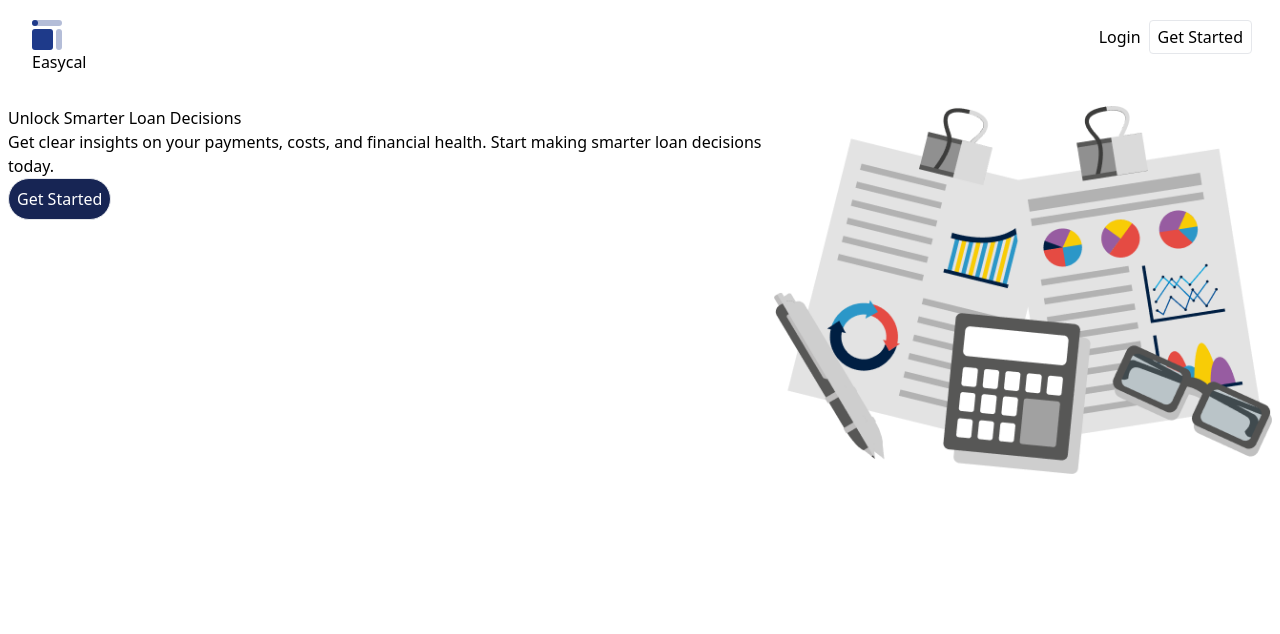
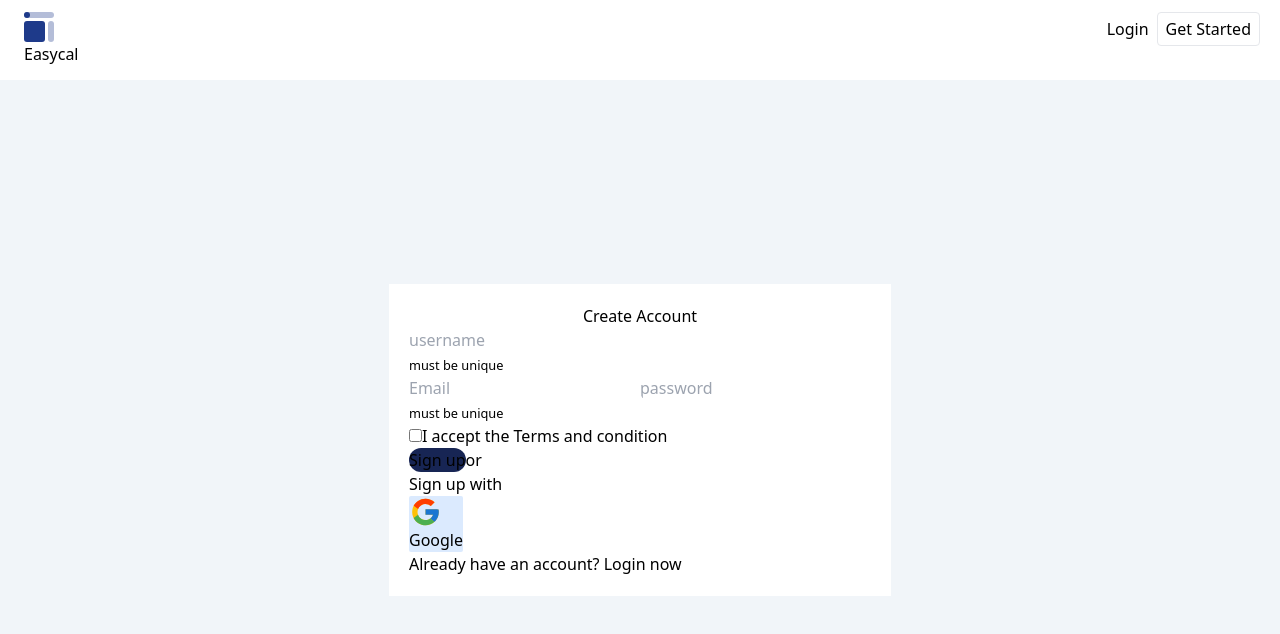
Before and after one commit to adetomiwaoluwatobi/EasyCal, a React (Vite) app in the folder easycal/: page / in a window 1280 px wide. Shown: the top 634 px of the page. Built offline with nearby package versions, Linux system fonts and the light colour scheme.

Commit message:
Changes from local for syncing to top

```diff
--- a/easycal/package.json
+++ b/easycal/package.json
@@ -11,7 +11,8 @@
   },
   "dependencies": {
     "react": "^18.3.1",
-    "react-dom": "^18.3.1"
+    "react-dom": "^18.3.1",
+    "react-router-dom": "^6.26.1"
   },
   "devDependencies": {
     "@eslint/js": "^9.9.0",
--- a/easycal/src/App.css
+++ b/easycal/src/App.css
@@ -45,3 +45,13 @@
   justify-content: space-between;
 
 }
+.login{
+  height: 100vh;
+  width: 100%;
+}
+.login > header{
+  height: 10vh;
+}
+.login > main{
+  height: 90vh;
+}
--- a/easycal/src/App.jsx
+++ b/easycal/src/App.jsx
@@ -3,6 +3,8 @@
 // import viteLogo from '/vite.svg'
 import './App.css'
 import Welcome from './component/welcomePage'
+import logpage from './component/logPage'
+import LogPage from './component/logPage'
 
 function App() {
   // const [count, setCount] = useState(0)
@@ -31,7 +33,8 @@ function App() {
     //   </p>
     // </>
     <>
-    <Welcome></Welcome>
+    {/* <Welcome></Welcome> */}
+    <LogPage></LogPage>
     </>
   )
 }
--- /dev/null
+++ b/easycal/src/component/logPage.jsx
@@ -0,0 +1,62 @@
+// import { Input } from '@headlessui/react'
+
+function logPage(){
+    return(
+        <>
+            <div className="login">
+            <header className="headerStyle p-3">
+                    <div class="px-3">
+                        <svg width="30" height="30" viewBox="0 0 30 30" fill="none" xmlns="http://www.w3.org/2000/svg">
+                            <rect width="30" height="6" rx="3" fill="#B4BDD8"/>
+                            <rect width="6" height="6" rx="3" fill="#1E3A8A"/>
+                            <rect y="9" width="21" height="21" rx="3" fill="#1E3A8A"/>
+                            <rect x="24" y="9" width="6" height="21" rx="3" fill="#B4BDD8"/>
+                        </svg>
+                        <span class="">Easycal</span>
+                    </div>
+                    <div>
+                        <button>Login</button>
+                        <button class="px-2 py-1 border rounded bg-secondary mx-2">Get Started</button>
+                    </div>
+                </header>
+                <main className="flex justify-center items-center bg-slate-100 p-3">
+                    <div className="flex justify-center items-center bg-white p-5">
+                        <div>
+                            <form action="/" className="flex flex-col justify-center items-center">
+
+                                <h3>Create Account</h3>
+                                <div>
+                                <input type="text" className="rounded-lg" name="" id="" placeholder='username' />
+                                <p className=''><small>must be unique</small></p>
+                                <input type="email" className="rounded-lg" name="" id="" placeholder='Email' />
+                                <input type="password" className="rounded-lg" name="" id="" placeholder='password' />
+                                <p className=''><small>must be unique</small></p>
+                                <div>
+                                    <input type="checkbox" name="" id="" />
+                                    I accept the <a href="#">Terms and condition</a>
+                                </div>
+                                <button className='rounded-full bg-blue-950'>Sign up</button>
+                                or
+                                <p>Sign up with</p>
+                                <button className='rounded-sm bg-blue-100'>
+                                <svg width="33" height="32" viewBox="0 0 33 32" fill="none" xmlns="http://www.w3.org/2000/svg">
+                                    <path d="M29.574 13.3887H28.5V13.3334H16.5V18.6667H24.0354C22.936 21.7714 19.982 24.0001 16.5 24.0001C12.082 24.0001 8.50002 20.4181 8.50002 16.0001C8.50002 11.5821 12.082 8.00008 16.5 8.00008C18.5394 8.00008 20.3947 8.76941 21.8074 10.0261L25.5787 6.25475C23.1974 4.03541 20.012 2.66675 16.5 2.66675C9.13669 2.66675 3.16669 8.63675 3.16669 16.0001C3.16669 23.3634 9.13669 29.3334 16.5 29.3334C23.8634 29.3334 29.8334 23.3634 29.8334 16.0001C29.8334 15.1061 29.7414 14.2334 29.574 13.3887Z" fill="#FFC107"/>
+                                    <path d="M4.70398 9.79408L9.08465 13.0067C10.27 10.0721 13.1406 8.00008 16.5 8.00008C18.5393 8.00008 20.3946 8.76941 21.8073 10.0261L25.5786 6.25475C23.1973 4.03541 20.012 2.66675 16.5 2.66675C11.3786 2.66675 6.93731 5.55808 4.70398 9.79408Z" fill="#FF3D00"/>
+                                    <path d="M16.5 29.3333C19.944 29.3333 23.0733 28.0153 25.4393 25.872L21.3127 22.38C19.974 23.394 18.31 24 16.5 24C13.032 24 10.0873 21.7886 8.978 18.7026L4.63 22.0526C6.83667 26.3706 11.318 29.3333 16.5 29.3333Z" fill="#4CAF50"/>
+                                    <path d="M29.574 13.3886H28.5V13.3333H16.5V18.6666H24.0353C23.5073 20.1579 22.548 21.4439 21.3107 22.3806L21.3127 22.3793L25.4393 25.8713C25.1473 26.1366 29.8333 22.6666 29.8333 15.9999C29.8333 15.1059 29.7413 14.2333 29.574 13.3886Z" fill="#1976D2"/>
+                                </svg>
+                                Google
+                                </button>
+                                {/* <Input name="full_name" type="text" /> */}
+                                <p>Already have an account? <a href="#">Login now</a></p>
+                                </div>
+
+                            </form>
+                        </div>
+                    </div>
+                </main>
+            </div>
+        </>
+    )
+}
+export default logPage;
```
Also changed, not shown: easycal/src/component/dashboard.jsx (added, +11 -0 lines), easycal/src/main.jsx (+12 -0 lines), easycal/src/routes/root.jsx (added), 1 other file (tests, documents, lock files or other folders).
